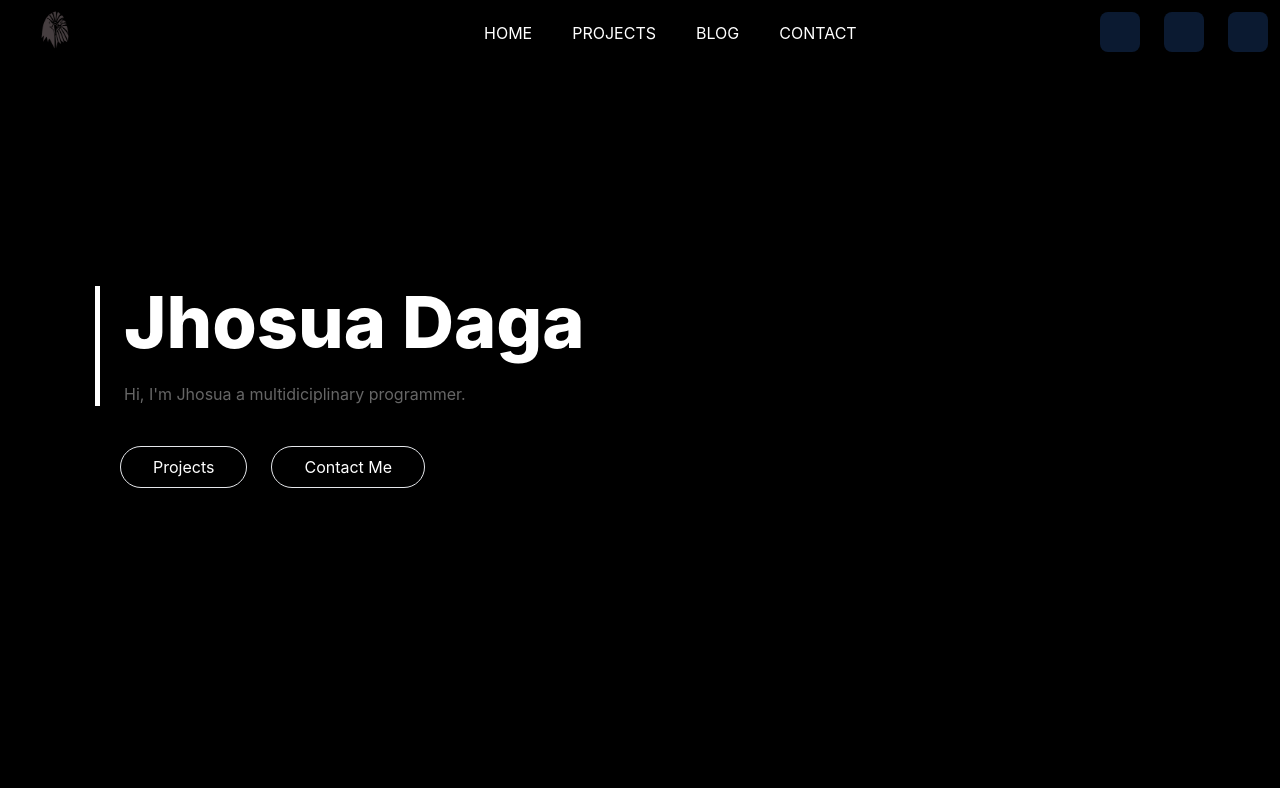
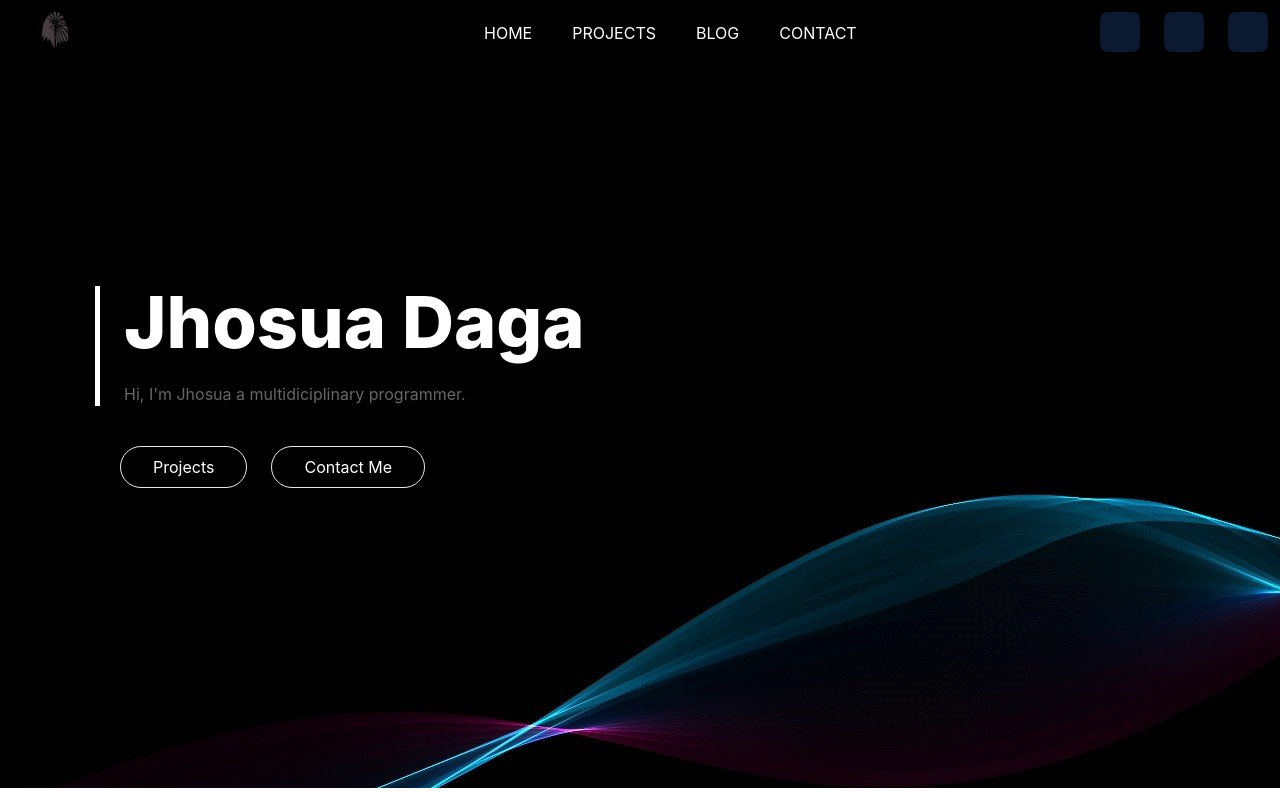
Before and after one commit to XXrandR/app_portafolio, a Next.js app: page /App in a window 1280 px wide. Built offline with nearby package versions, Linux system fonts and the light colour scheme; some icons are missing.

Commit message:
Add the background

```diff
--- a/pages/App.js
+++ b/pages/App.js
@@ -1,10 +1,10 @@
 import Home from "./pages/Home";
 import Header from "./pages/Header";
-
+import image from "./../pages/static/architecture.jpg";
 
 function App() {
     return (
-        <div className="bg-black">
+        <div className={`bg-[url('./../pages/static/abstract.jpg')]`}>
             <Header />
             <Home />
         </div>
--- a/pages/pages/Background.js
+++ /dev/null
@@ -1,10 +0,0 @@
-import Image from "next/image"
-import im from "./../static/abstract.jpg"
-
-export default function Background(){
-    return(
-        <div>
-        <Image src={im} layout="fill" objectFit="cover" alt="Abstract background"/>
-        </div>
-    );
-}
```
